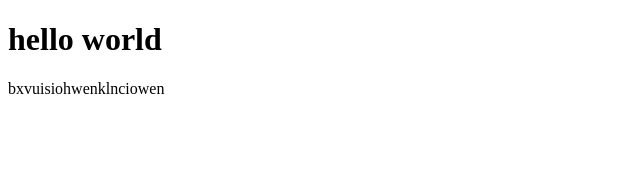
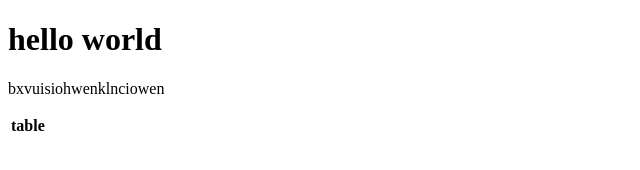
Before and after one commit to Lakshmi-detrans/recreaterepo, a plain HTML site: page index.html in a window 1280 px wide. Shown: the full height of the page, 0-640 px from the left. Drawn offline with Linux system fonts and the light colour scheme.

Commit message:
tablecommit

```diff
--- a/index.html
+++ b/index.html
@@ -9,5 +9,11 @@
 <body>
     <h1>hello world</h1>
     <p>bxvuisiohwenklnciowen</p>
+    <table>
+
+        <thead>
+            <th>table</th>
+        </thead>
+    </table>
 </body>
 </html>
```
